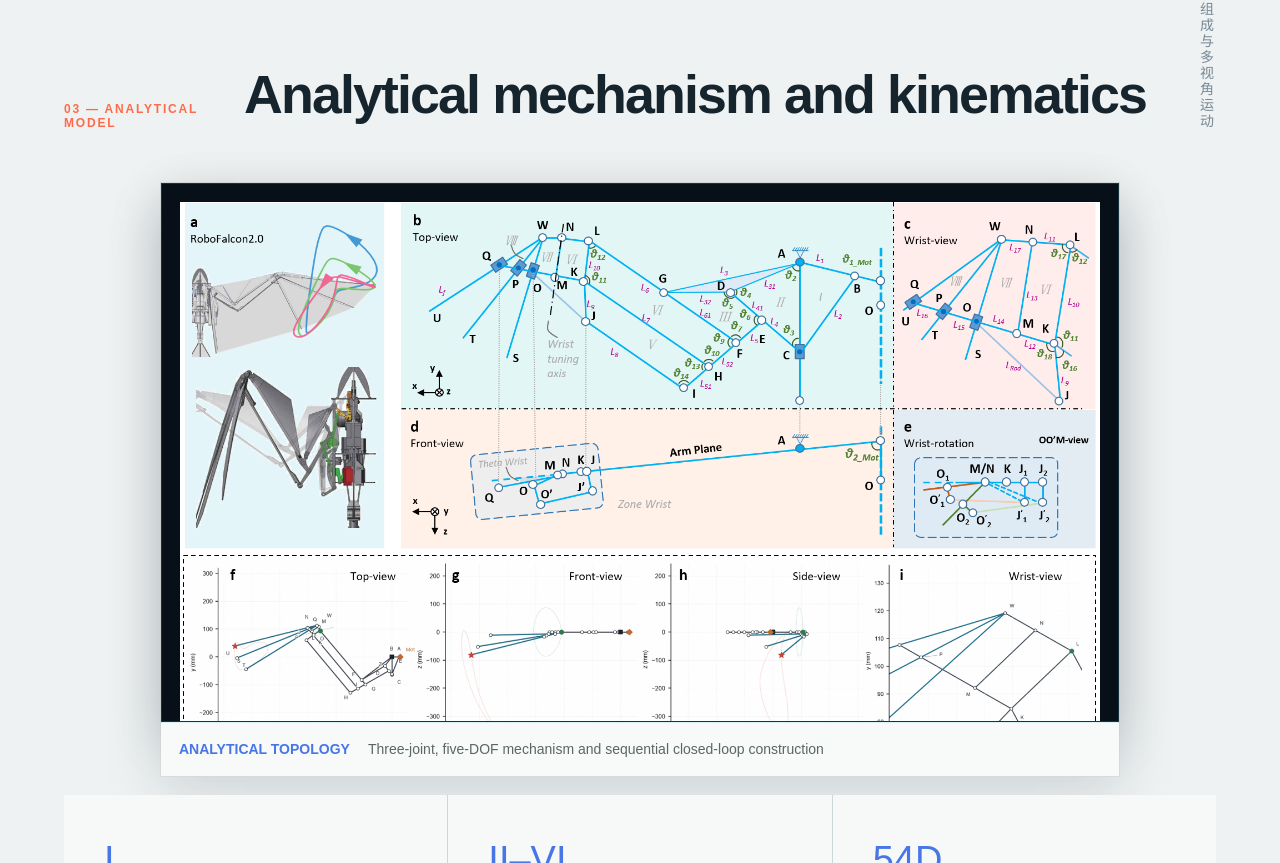
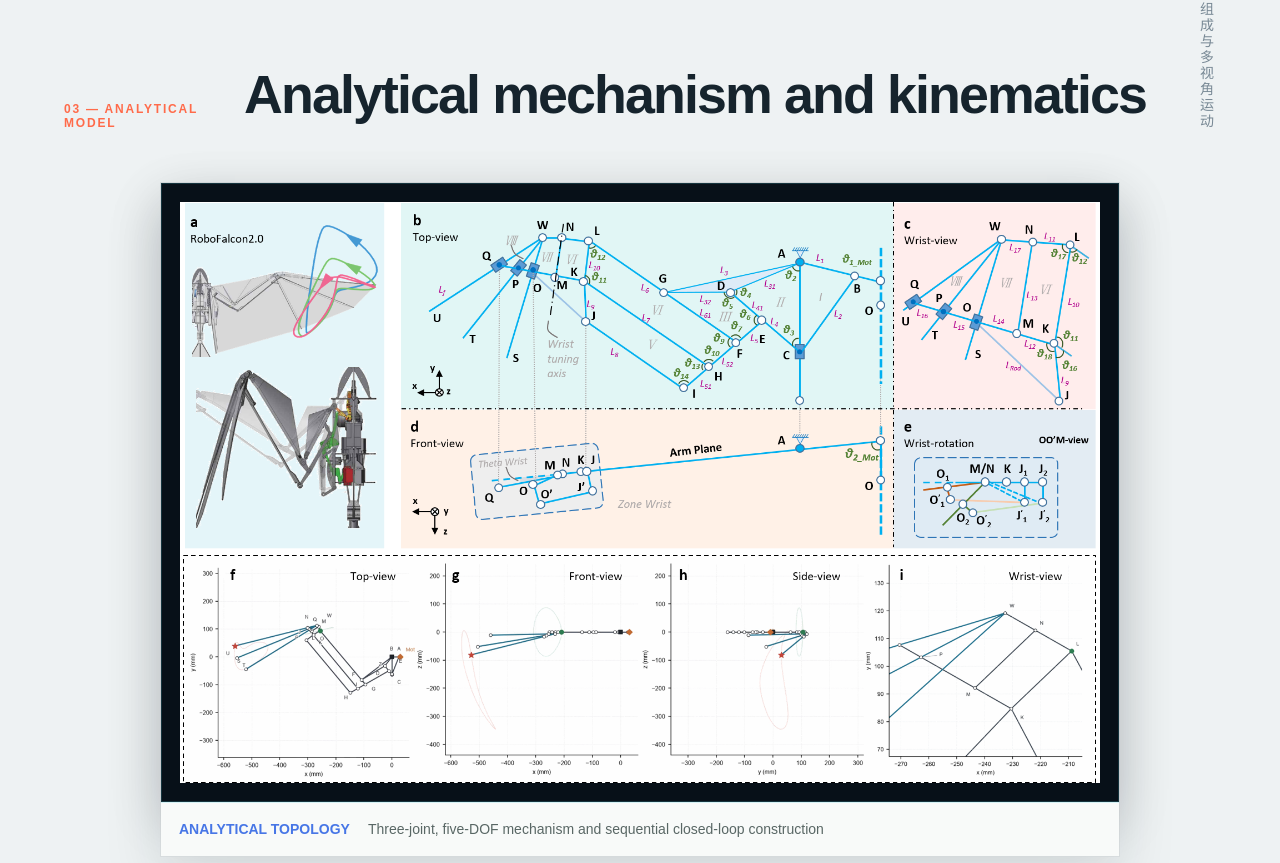
Before and after one commit to YihaoDong12/Falcon-Mechanism-Supplementary, a Next.js app: page / in a window 1280 px wide. Shown: the part 4137-5000 px from the top of the page. Built offline with nearby package versions, Linux system fonts and the light colour scheme.

Commit message:
Show mechanism and framework figures at full aspect ratio

```diff
--- a/app/globals.css
+++ b/app/globals.css
@@ -81,6 +81,8 @@ body{background:#071018;color:#dce7eb;font-family:"Segoe UI Variable Display","A
 .mechanism-notes{background:#ccd7da;gap:1px}.mechanism-notes>div{background:#f7f9f9}.mechanism-notes b{font-size:38px!important;color:var(--blue)}.mechanism-notes h3{font-size:18px!important}.mechanism-notes p{color:#657781}
 .framework-frame{background:#fff;border-color:rgba(85,215,229,.2)}
 #s03>.evidence-figure,#s04>.framework-frame{width:min(100%,960px);margin-left:auto;margin-right:auto}
+#s03>.evidence-figure .figure-media,#s04>.framework-frame{aspect-ratio:auto;overflow:visible;height:auto}
+#s03>.evidence-figure .figure-media img,#s04>.framework-frame img{width:100%;height:auto;object-fit:contain}
 .optimization-film{border:1px solid rgba(85,215,229,.18);background:#0d1a24;box-shadow:0 28px 70px rgba(0,0,0,.3);margin-top:22px}.optimization-film>div{padding:50px}.optimization-film span{color:var(--cyan);letter-spacing:.14em}.optimization-film h3{font-size:28px!important;color:#f1f7f8}.optimization-film p{color:#91a4ac}.variables-film{display:flex;flex-direction:column}.variables-film video{order:1;width:100%;height:auto;aspect-ratio:16/9}.variables-film>div{order:2;padding:30px 42px;display:grid;grid-template-columns:180px 1fr;gap:10px 28px}.variables-film span{color:#8ba8ff;grid-row:1/3}.variables-film h3,.variables-film p{margin:0}
 .optimization-stats{margin-top:22px;background:#0b1822;border-color:rgba(85,215,229,.18)}.optimization-stats div{padding:30px;border-color:rgba(85,215,229,.15)}.optimization-stats b{font-size:36px!important;color:var(--cyan);font-weight:700}.optimization-stats span{color:#859aa3}.method-note{font-size:18px!important;color:#a6b7bd}.method-note b{color:var(--coral)}
 .result-stage{border:1px solid rgba(85,215,229,.2);box-shadow:0 28px 70px rgba(0,0,0,.35)}.result-caption h3{font-size:28px!important}.result-caption dd{font-size:18px!important;color:var(--cyan)}.result-figures{margin-top:24px}
```
